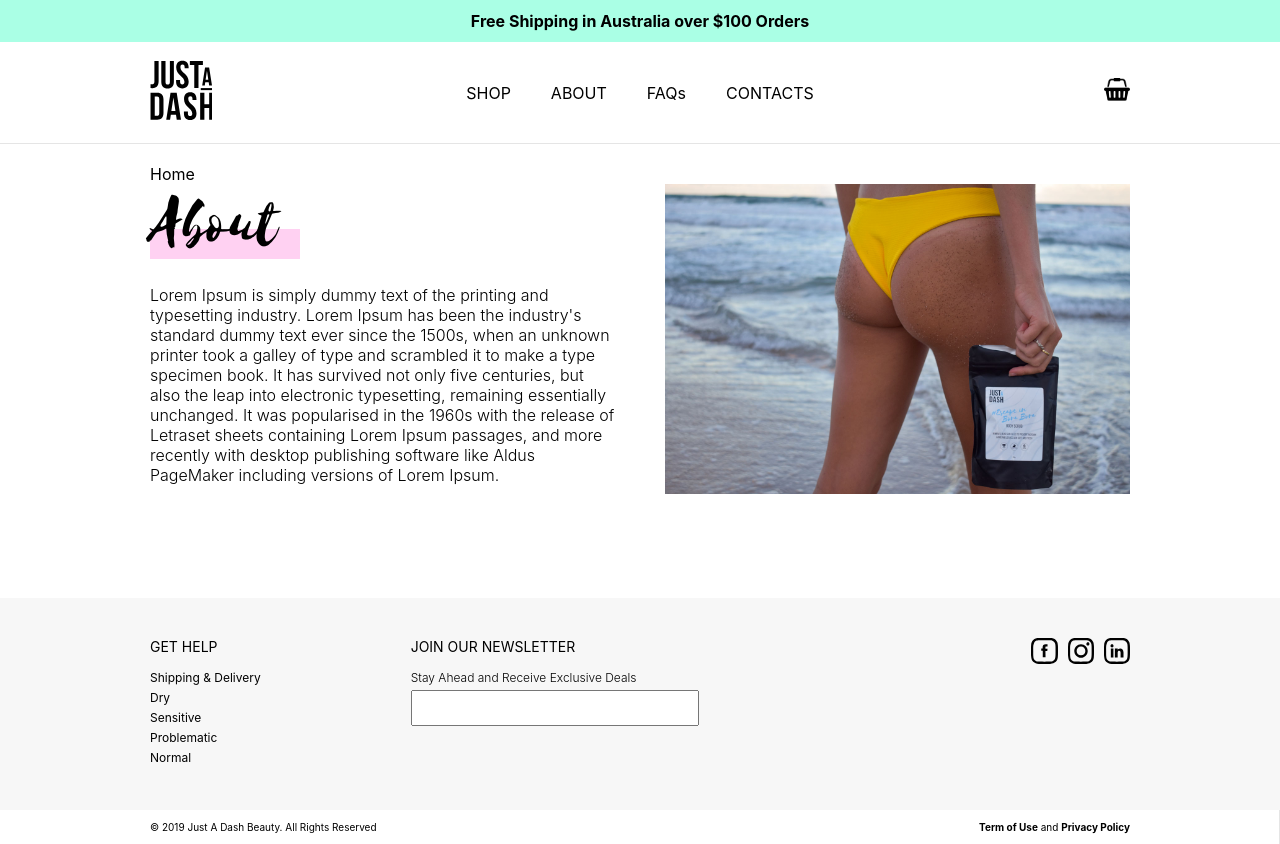
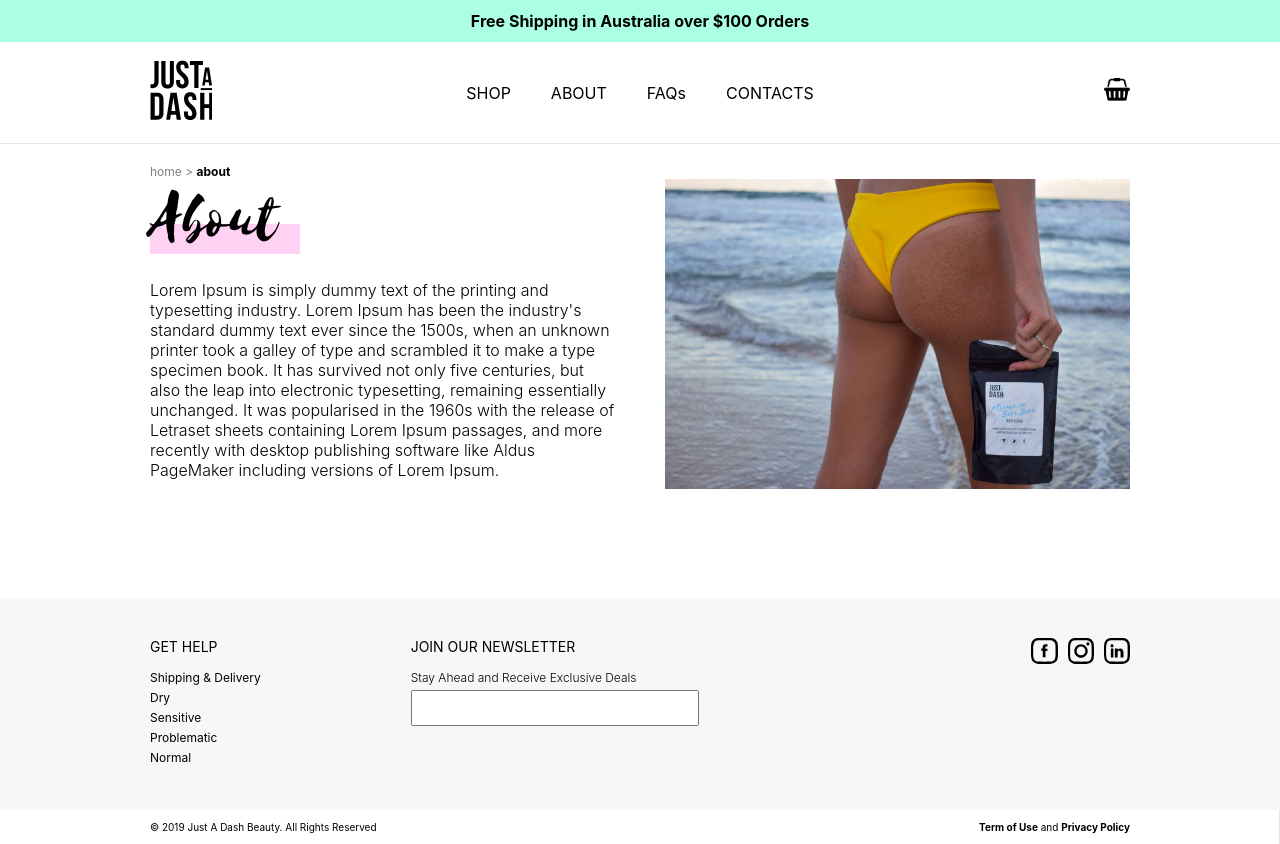
Before and after one commit to JohPik/justADashBeauty, a React (Create React App) app: page /about in a window 1280 px wide. Built offline with nearby package versions, Linux system fonts and the light colour scheme.

Commit message:
Styling BreadCrumb

```diff
--- a/src/components/BreadCrumb.js
+++ b/src/components/BreadCrumb.js
@@ -5,35 +5,36 @@ const BreadCrumb = (props) => {
 
   const renderMe = () => {
     const { type, id, prodId } = props.match.params
-    // console.log("BreadCrumb Props", props)
+    const path  = props.match.path.substring(1)
+    console.log("BreadCrumb Props", props)
 
     if (type && id) { //Product Category
       return(
-        <div className="breadcrumb-container">
-           <Link to="/">Home</Link> > {type}: {id}
-        </div>
+        <section className="breadcrumb-container">
+           <Link to="/">Home</Link> > <span>{type}: {id}</span>
+        </section>
       )
     } else if (prodId) { // Single Product just loaded
       const prodHistory = props.location.state
       const prodName = props.prodName
       if (prodHistory) {
         return (
-          <div className="breadcrumb-container">
-             <Link to="/">Home</Link> > <Link to={`/catalogue/${prodHistory.type}/${prodHistory.id}`}>{prodHistory.type}: {prodHistory.id}</Link> > {prodName}
-          </div>
+          <section className="breadcrumb-container">
+             <Link to="/">Home</Link> > <Link to={`/catalogue/${prodHistory.type}/${prodHistory.id}`}>{prodHistory.type}: {prodHistory.id}</Link> > <span>{prodName}</span>
+          </section>
         )
       } else {
         return (
-          <div className="breadcrumb-container">
-             <Link to="/">Home</Link> > {prodName}
-          </div>
+          <section className="breadcrumb-container">
+             <Link to="/">Home</Link> > <span>{prodName}</span>
+          </section>
         )
       }
     } else { //Other Page
       return(
-        <div className="breadcrumb-container">
-           <Link to="/">Home</Link>
-        </div>
+        <section className="breadcrumb-container">
+           <Link to="/">Home</Link> > <span>{path}</span>
+        </section>
       )
     }
   }
--- a/src/index.css
+++ b/src/index.css
@@ -84,6 +84,12 @@ a {
   color: #000;
   text-decoration: none;
 }
+
+.main {
+  min-height: calc(100vh - 386px);
+  padding: 20px 150px;
+}
+
 
 /************** Header **************/
 
@@ -249,13 +255,6 @@ li.primary-nav-item:hover {
   text-decoration: line-through;
 }
 
-/************** Main **************/
-
-.main {
-  min-height: calc(100vh - 386px);
-  padding: 20px 150px;
-}
-
 
 /************** Footer **************/
 .main-footer {
@@ -345,6 +344,22 @@ li.primary-nav-item:hover {
   text-decoration: line-through;
 }
 
+/************** BreadCrumb **************/
+.breadcrumb-container, .breadcrumb-container a  {
+  color: grey;
+  font-size: 12px;
+  text-transform: lowercase;
+}
+
+.breadcrumb-container span {
+  color: black;
+  font-weight: bold;
+}
+
+
+.breadcrumb-container a:hover {
+  text-decoration: line-through;
+}
 
 /************** About Page **************/
 .about-page {
@@ -361,5 +376,5 @@ li.primary-nav-item:hover {
 }
 
 .about-page img {
-  width:100%;
+  width: 100%;
 }
```
